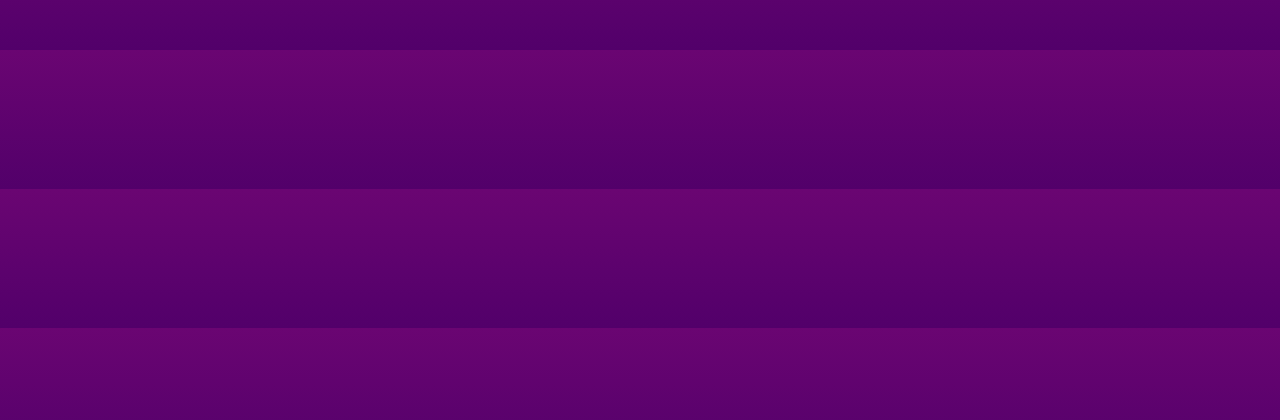
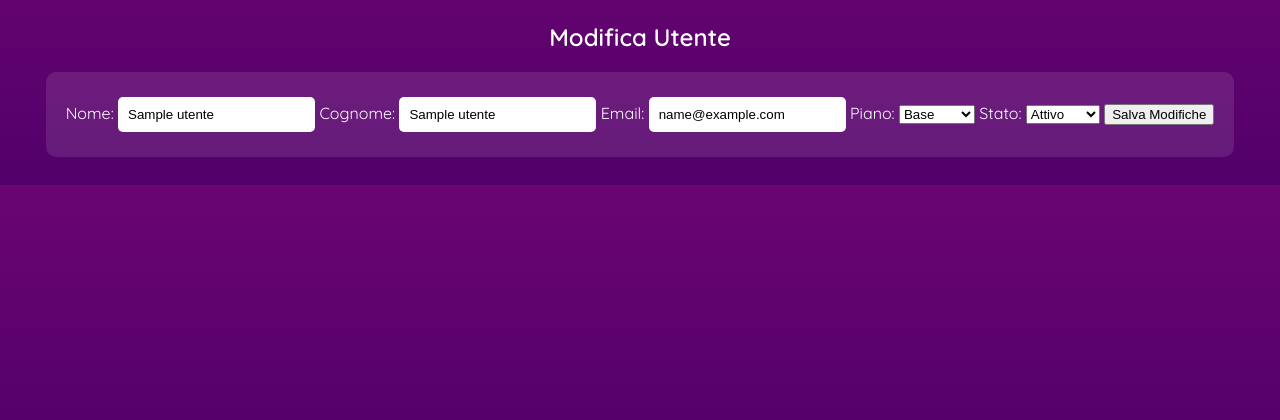
Before and after one commit to iris1801/AccountingWeb, a Flask app: page /edit_utente/1 in a window 1280 px wide. Shown: the part 89-509 px from the top of the page. Run offline with Flask 3, Linux system fonts and the light colour scheme; the visitor is signed in with stand-in values (Sample User, id 1); tables that the repository leaves empty hold one stand-in row (values such as "Sample post").

Commit message:
Update edit_utente.html

```diff
--- a/templates/edit_utente.html
+++ b/templates/edit_utente.html
@@ -1,36 +1,31 @@
 {% extends 'base.html' %}
 
-<!DOCTYPE html>
-<html lang="it">
-<head>
-    <meta charset="UTF-8">
-    <meta name="viewport" content="width=device-width, initial-scale=1.0">
-    <title>Modifica Utente</title>
-</head>
-<body>
-    <h1>Modifica Utente</h1>
+{% block title %}Modifica Utente{% endblock %}
+
+{% block content %}
+    <h2>Modifica Utente</h2>
     <form method="POST">
-        Nome: <input type="text" name="nome" value="{{ utente.nome }}" required><br>
-        Cognome: <input type="text" name="cognome" value="{{ utente.cognome }}" required><br>
-        Email: <input type="email" name="email" value="{{ utente.email or '' }}"><br>
+        <label for="nome">Nome:</label>
+        <input type="text" id="nome" name="nome" value="{{ utente.nome }}" required>
 
-        Piano:
-        <select name="piano">
-            <option value="1080p" {% if utente.piano == "1080p" %}selected{% endif %}>1080p</option>
-            <option value="1080p+Download" {% if utente.piano == "1080p+Download" %}selected{% endif %}>1080p+Download</option>
-            <option value="4k" {% if utente.piano == "4k" %}selected{% endif %}>4k</option>
-            <option value="4k+Download" {% if utente.piano == "4k+Download" %}selected{% endif %}>4k+Download</option>
-        </select><br>
+        <label for="cognome">Cognome:</label>
+        <input type="text" id="cognome" name="cognome" value="{{ utente.cognome }}" required>
 
-        Stato:
-        <select name="stato">
-            <option value="Prova" {% if utente.stato == "Prova" %}selected{% endif %}>Prova</option>
-            <option value="Pagato" {% if utente.stato == "Pagato" %}selected{% endif %}>Pagato</option>
-            <option value="Ritardo" {% if utente.stato == "Ritardo" %}selected{% endif %}>Ritardo</option>
-            <option value="Cancellato" {% if utente.stato == "Cancellato" %}selected{% endif %}>Cancellato</option>
-        </select><br>
+        <label for="email">Email:</label>
+        <input type="email" id="email" name="email" value="{{ utente.email }}">
 
-        <button type="submit">Salva</button>
+        <label for="piano">Piano:</label>
+        <select id="piano" name="piano" required>
+            <option value="base" {% if utente.piano == "base" %}selected{% endif %}>Base</option>
+            <option value="premium" {% if utente.piano == "premium" %}selected{% endif %}>Premium</option>
+        </select>
+
+        <label for="stato">Stato:</label>
+        <select id="stato" name="stato" required>
+            <option value="attivo" {% if utente.stato == "attivo" %}selected{% endif %}>Attivo</option>
+            <option value="sospeso" {% if utente.stato == "sospeso" %}selected{% endif %}>Sospeso</option>
+        </select>
+
+        <button type="submit">Salva Modifiche</button>
     </form>
-</body>
-</html>
+{% endblock %}
```
